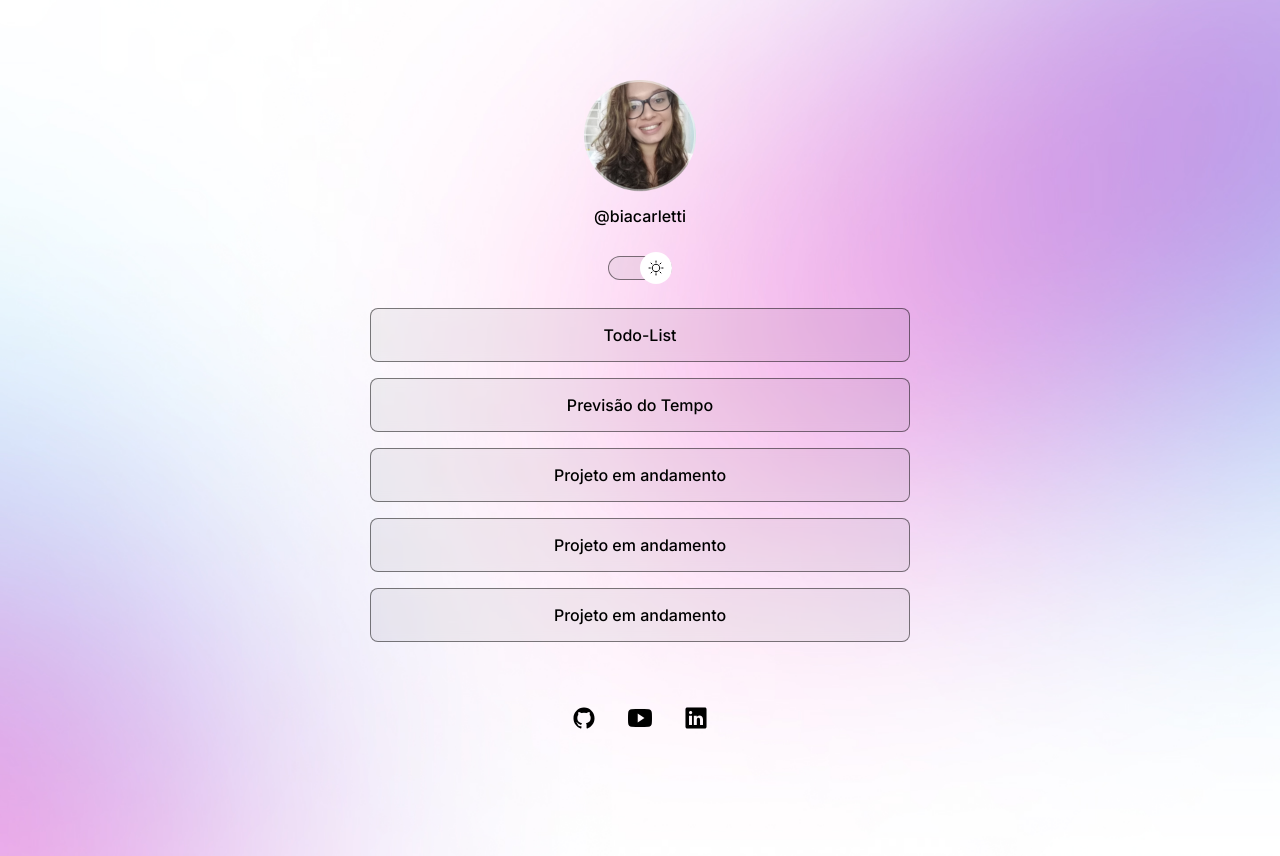
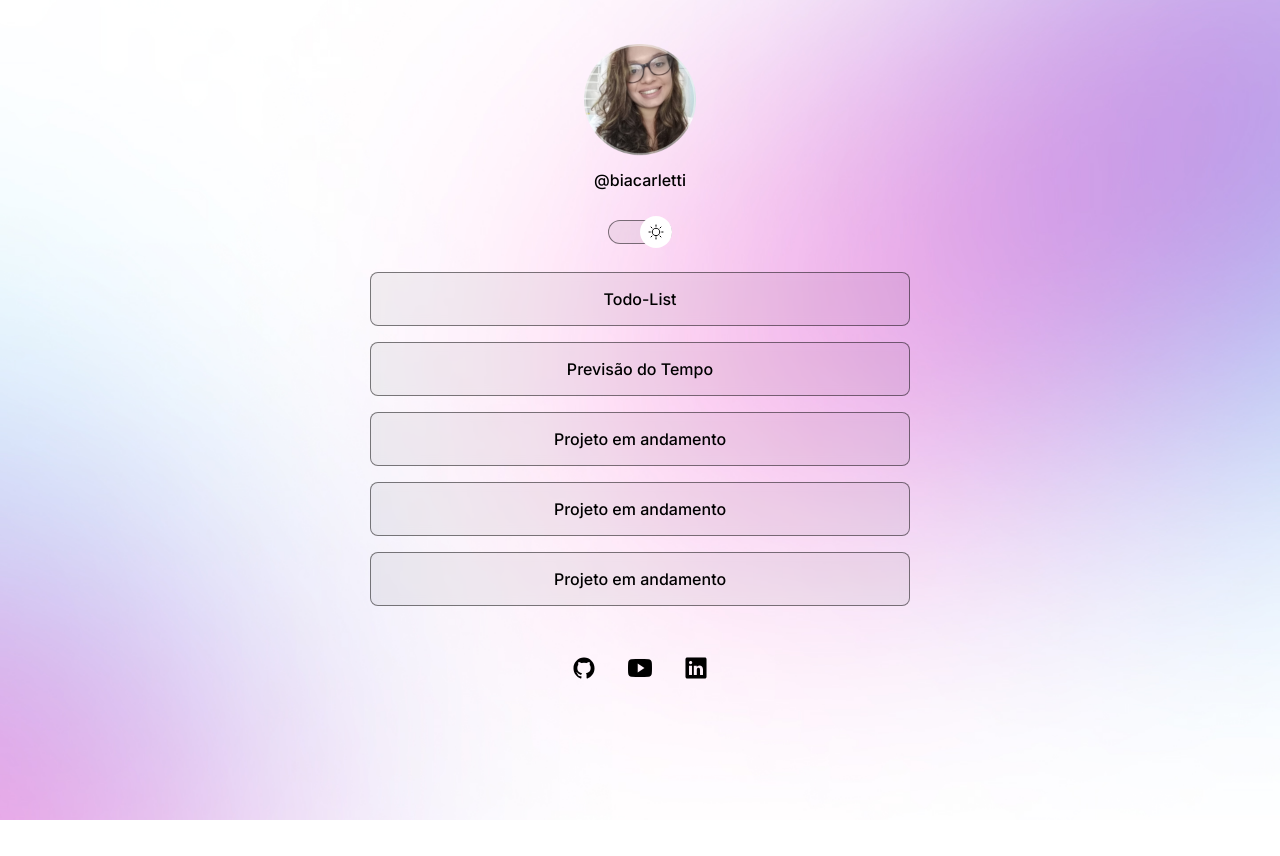
Before and after one commit to biacarletti/Meus_Links, a plain HTML site: page index.html in a window 1280 px wide. After the commit the page ends 820 px from the top, so only its background shows below. Drawn offline with nearby package versions, Linux system fonts and the light colour scheme.

Commit message:
mudando css

```diff
--- a/style.css
+++ b/style.css
@@ -38,7 +38,7 @@ body * {
 #container {
     width: 100%;
     max-width:588px;
-    margin: 56px auto 0px;
+    margin: 20px auto 0px;
     padding: 0 24px;
 
 }
@@ -139,7 +139,7 @@ ul li a:hover {
 #social-links {
     display: flex;
     justify-content: center;
-    padding: 24px 0;
+    padding: 10px 0;
     font-size: 24px
 }
 
```
